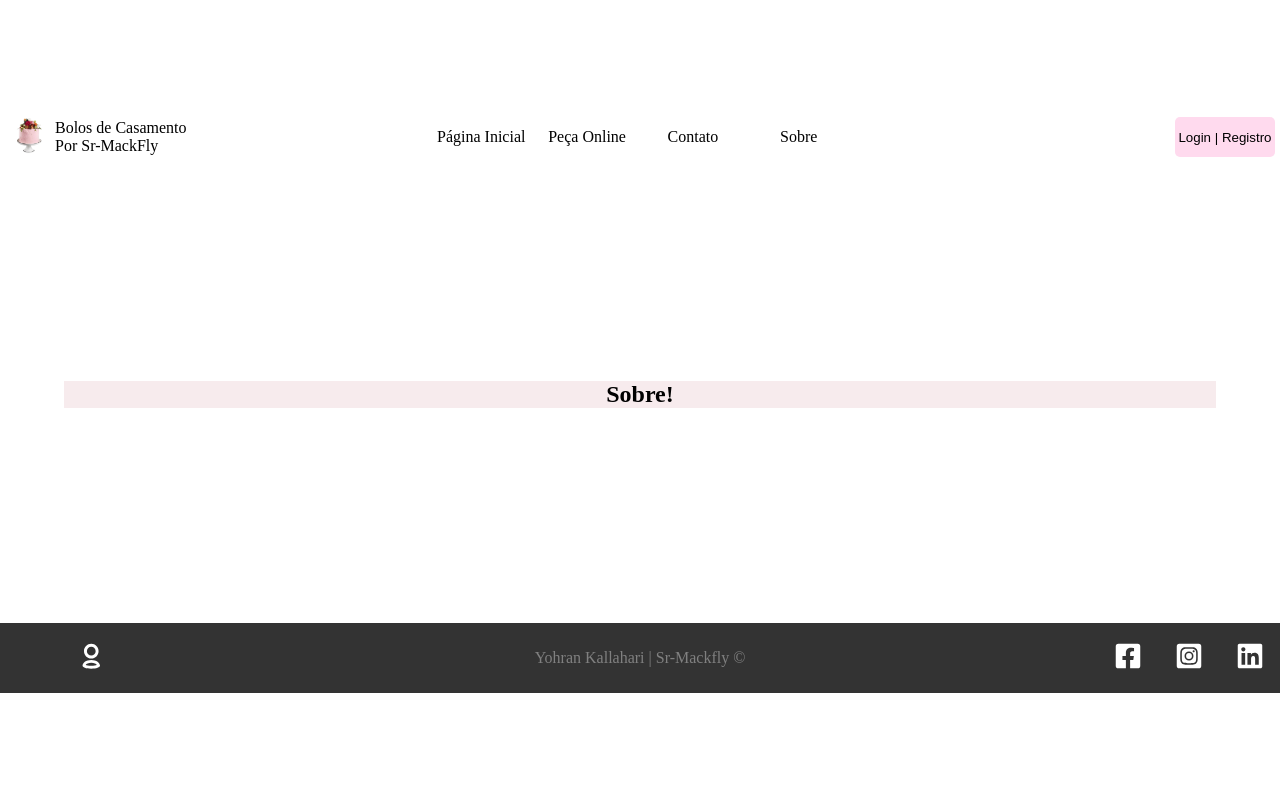
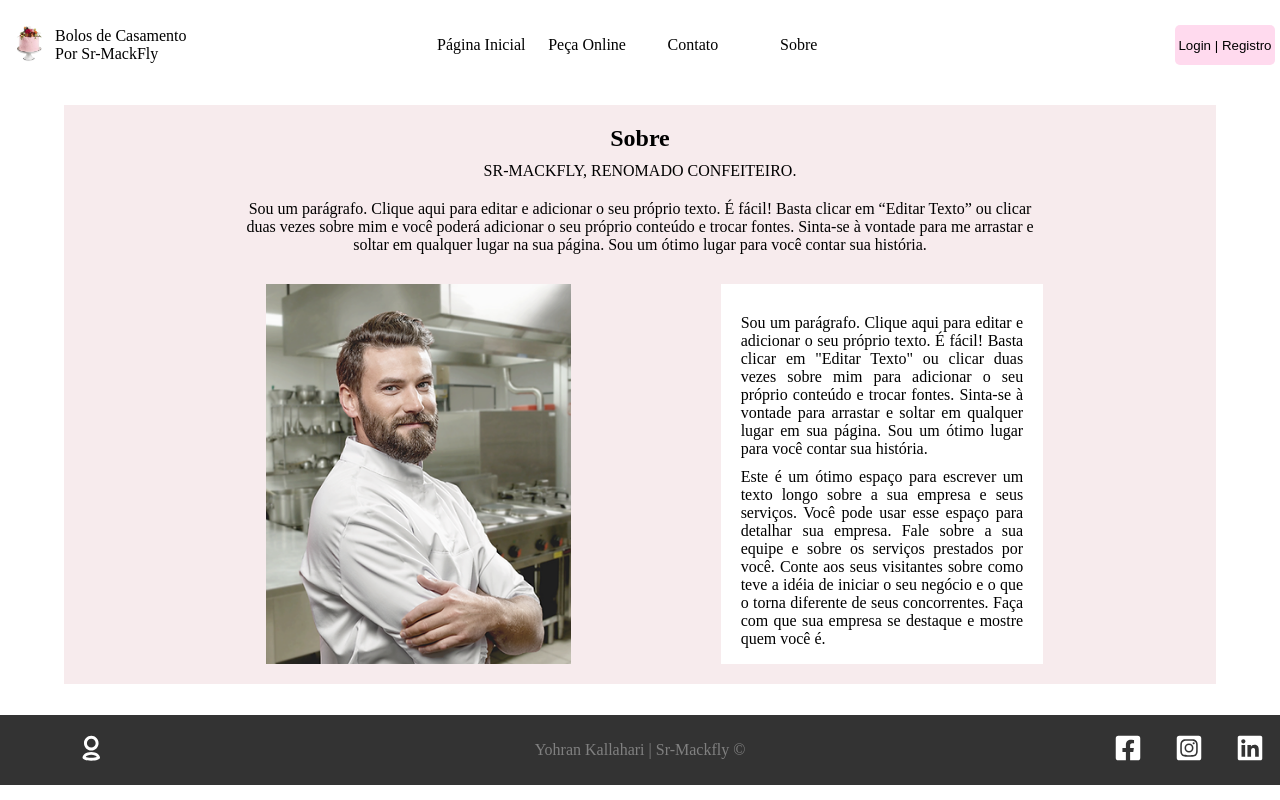
Before and after one commit to yohran1/Portfolio, a React (Create React App) app: page /projeto/sobre in a window 1280 px wide. Built offline with nearby package versions, Linux system fonts and the light colour scheme.

Commit message:
Criação da página 'Sobre' e correção de conflito com css

```diff
--- a/src/components/layout/LinkButton.js
+++ b/src/components/layout/LinkButton.js
@@ -4,6 +4,9 @@
 export default function LinkButton({to, text}){
 
     return(
-        <Link className={style.btn} to={to}>{text}</Link>
+        <button className={style.btn}>
+            <Link  to={to}>{text}</Link>
+        </button>
+
     )
 }
--- a/src/components/layout/LinkButton.module.css
+++ b/src/components/layout/LinkButton.module.css
@@ -7,7 +7,15 @@
     text-align: center;
     font-size: 14px
 }
+.btn a{
+    margin: none;
+    color: #222;
+}
 .btn:hover{
     background-color: #222;
     color: #fff;
 }
+.btn a:hover{
+    background-color: #222;
+    color: #fff;
+}
--- a/src/components/project/components/CakesSection.module.css
+++ b/src/components/project/components/CakesSection.module.css
@@ -37,7 +37,7 @@
     display: flex;
     justify-content: space-between;
     width: 100%;
-    height: 450px;
+    height: 460px;
     overflow: hidden;
 }
 .cakes_box{
--- a/src/components/project/components/HeaderLocation.module.css
+++ b/src/components/project/components/HeaderLocation.module.css
@@ -15,8 +15,8 @@
     color: rgb(255, 131, 197);
     text-decoration: none;
     border-bottom: 1px solid rgb(255, 158, 210);
-    width: 13%;
-    text-align: end;
+    width: 10%;
+    text-align: center;
 }
 .menu{
     width: 100%;
--- a/src/components/project/components/form/Button.module.css
+++ b/src/components/project/components/form/Button.module.css
@@ -1,6 +1,4 @@
-button{
-    margin: 15px auto;
-}
+
 .btn{
     background-color: rgb(255, 218, 238);
     color: gray;
--- a/src/components/project/components/pages/PecaOnline.module.css
+++ b/src/components/project/components/pages/PecaOnline.module.css
@@ -17,6 +17,12 @@
     display: flex;
     flex-wrap: wrap;
 }
+.container h1{
+    margin-top: 20px;
+}
+.container p{
+    margin: 10px auto;
+}
 .infoPedidos{
     margin: 20px auto;
 }
@@ -27,6 +33,29 @@
     flex-direction: row;
     flex-wrap: wrap;
     justify-content: space-between;
+}
+.box_info{
+    margin: 20px auto;
+    width: 100%;
+    height: 380px;
+    display: flex;
+    justify-content: space-between;
+}
+.imgConfeiteiro{
+    width: 45%;
+    height: auto;
+}
+.imgConfeiteiro img{
+    width: auto;
+    height: 100%;
+}
+.box_p{
+    width: 40%;
+    background-color: white;
+    padding: 20px;
+}
+.box_p p{
+    text-align: justify;
 }
 .pedidos h3{
     margin-bottom: 20px;
--- a/src/components/project/components/pages/Sobre.js
+++ b/src/components/project/components/pages/Sobre.js
@@ -2,6 +2,7 @@
 import style from './PecaOnline.module.css'
 import NavBar from "../NavBar"
 import Footer from "../../../layout/Footer"
+import confeiteiro from '../../img/cakes/confeiteiro-1.webp'
 
 export default function Sobre(){
 
@@ -10,7 +11,18 @@
             <NavBar />
             <section className={style.section}>
                 <div className={style.container}>
-                    <h1>Sobre!</h1>
+                    <h1>Sobre</h1>
+                    <p>SR-MACKFLY, RENOMADO CONFEITEIRO.</p>
+                    <p>Sou um parágrafo. Clique aqui para editar e adicionar o seu próprio texto. É fácil! Basta clicar em “Editar Texto” ou clicar duas vezes sobre mim e você poderá adicionar o seu próprio conteúdo e trocar fontes. Sinta-se à vontade para me arrastar e soltar em qualquer lugar na sua página. Sou um ótimo lugar para você contar sua história.</p>
+                    <div className={style.box_info}>
+                        <div className={style.imgConfeiteiro}>
+                            <img src={confeiteiro} alt="Confeiteiro" />
+                        </div>
+                        <div className={style.box_p}>
+                            <p>Sou um parágrafo. Clique aqui para editar e adicionar o seu próprio texto. É fácil! Basta clicar em "Editar Texto" ou clicar duas vezes sobre mim para adicionar o seu próprio conteúdo e trocar fontes. Sinta-se à vontade para arrastar e soltar em qualquer lugar em sua página. Sou um ótimo lugar para você contar sua história.</p>
+                            <p>Este é um ótimo espaço para escrever um texto longo sobre a sua empresa e seus serviços. Você pode usar esse espaço para detalhar sua empresa. Fale sobre a sua equipe e sobre os serviços prestados por você. Conte aos seus visitantes sobre como teve a idéia de iniciar o seu negócio e o que o torna diferente de seus concorrentes. Faça com que sua empresa se destaque e mostre quem você é.</p>
+                        </div>
+                    </div>
                 </div>
             </section>
         <Footer />
--- a/src/components/project/user/ForgotPassword.js
+++ b/src/components/project/user/ForgotPassword.js
@@ -6,6 +6,7 @@
 import { useState } from 'react'
 import Message from './Message'
 import Footer from '../../layout/Footer'
+import { Link } from 'react-router-dom'
 
 export default function ForgotPassword(){
     const [message, setMessage] = useState('Aguardando confirmação do usuário!')
@@ -26,7 +27,9 @@
 
                     <div className={style.buttons}>
                         <SubmitButton text='Salvar'/>
-                        <LinkButton to='/projeto/login' text='Voltar' />
+                        <Link to='/projeto/login'>
+                            <SubmitButton text='Voltar'></SubmitButton>
+                        </Link>
                     </div>
                 </div>
             </form>
--- a/src/components/project/user/Login.module.css
+++ b/src/components/project/user/Login.module.css
@@ -113,6 +113,8 @@
     color: var(--color-purple-100);
 }
 .buttons{
+  height: 30px;
+  width: 100%;
   display: flex;
   justify-content: space-between;
 }
```
